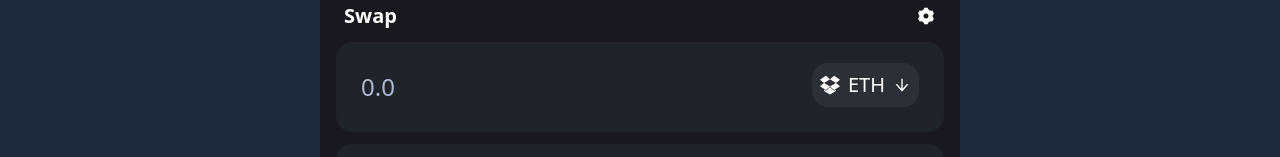
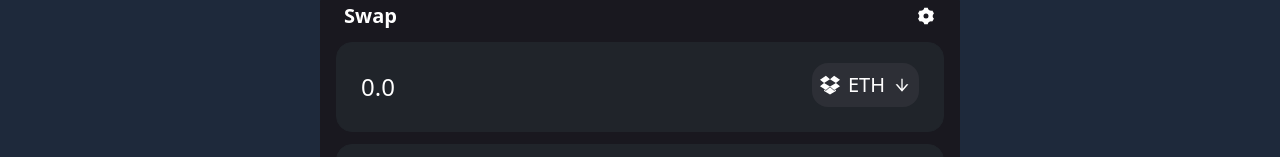
Before and after one commit to xxrom/uniswap-clone, a Next.js app in the folder client-next/: page / in a window 1280 px wide. Shown: the part 285-442 px from the top of the page. Built offline with nearby package versions, Linux system fonts and the light colour scheme.

Commit message:
feat: input validation

```diff
--- a/client-next/components/Main.tsx
+++ b/client-next/components/Main.tsx
@@ -30,13 +30,16 @@ export const Main = memo(({}: MainProps) => {
     useTransaction();
 
   const onChangeAmount = useCallback(
-    (e: InputChangeEvent) => handleFormChange(e, "amount"),
+    (e: InputChangeEvent) =>
+      handleFormChange(e, "amount", /^[0-9]*[.,][0-9]*$/g),
     [handleFormChange]
   );
   const onChangeAddress = useCallback(
-    (e: InputChangeEvent) => handleFormChange(e, "addressTo"),
+    (e: InputChangeEvent) =>
+      handleFormChange(e, "addressTo", /^[0-9a-zA-Z]*$/g),
     [handleFormChange]
   );
+
   const onSubmit = useCallback(
     async (_e: React.MouseEvent<HTMLButtonElement, MouseEvent>) => {
       const { addressTo, amount } = formData;
@@ -72,8 +75,9 @@ export const Main = memo(({}: MainProps) => {
           <input
             type="text"
             className={style.transferPropInput}
-            placeholder="0.0"
-            pattern="^[0-9]*[.,]?[0-9]*$"
+            value={formData?.["amount"]}
+            placeholder={formData?.["amount"]}
+            pattern="[0-9]*[.,]?[0-9]*"
             onChange={onChangeAmount}
           />
           <div className={style.currencySelector}>
@@ -90,7 +94,9 @@ export const Main = memo(({}: MainProps) => {
           <input
             type="text"
             className={style.transferPropInput}
+            value={formData?.["addressTo"]}
             placeholder="0x..."
+            pattern="^[0-9a-zA-Z]*$"
             onChange={onChangeAddress}
           />
         </div>
--- a/client-next/context/TransactionContext.tsx
+++ b/client-next/context/TransactionContext.tsx
@@ -52,7 +52,7 @@ export type TransactionContext = {
   currentAccount: string | null;
   connectWallet: (eth?: Eth) => Promise<any>;
   sendTransaction: (eht?: Eth, connectedAccount?: string) => Promise<any>;
-  handleFormChange: (e: HanldeInputType, name: string) => void;
+  handleFormChange: (e: HanldeInputType, name: string, regExp?: RegExp) => void;
   formData: {
     addressTo: string;
     amount: string;
@@ -67,7 +67,7 @@ const initContext: TransactionContext = {
   handleFormChange: () => {},
   formData: {
     addressTo: "",
-    amount: "",
+    amount: "0.0",
   },
 };
 
@@ -214,7 +214,17 @@ export const TransactionProvider = ({
     }
   };
 
-  const handleFormChange = (e: HanldeInputType, name: string) => {
+  const handleFormChange = (
+    e: HanldeInputType,
+    name: string,
+    regExp?: RegExp
+  ) => {
+    const value = e?.target?.value.trim();
+
+    if (regExp && !new RegExp(regExp).test(value)) {
+      return;
+    }
+
     setFormData((prevState) => ({
       ...prevState,
       [name]: e?.target?.value.trim(),
```
